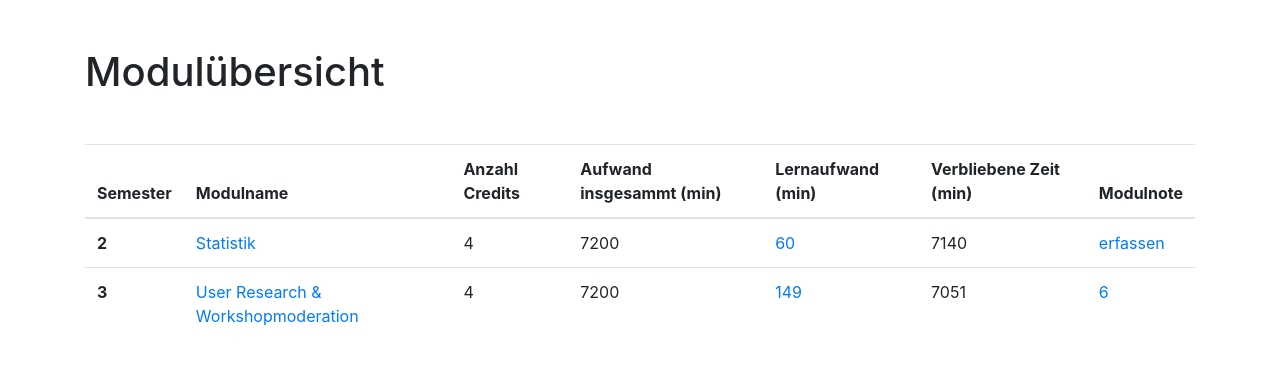
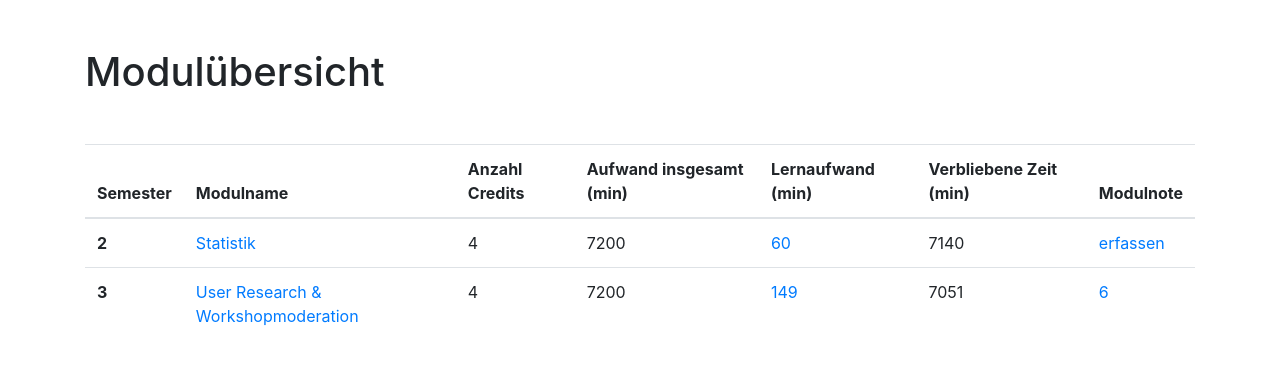
Before and after one commit to gloordaria/PROG2, a Flask app: page /moduluebersicht in a window 1280 px wide. Shown: the part 56-421 px from the top of the page. Run offline with Flask 2, Linux system fonts and the light colour scheme; some libraries are stand-ins or nearby versions.

Commit message:
Rechtschreibung

```diff
--- a/templates/moduluebersicht.html
+++ b/templates/moduluebersicht.html
@@ -16,7 +16,7 @@
           <th scope="col">Semester</th>     <!--Spaltenkopf erste Spalte-->
           <th scope="col">Modulname</th>    <!--Spaltenkopf zweite Spalte-->
           <th scope="col">Anzahl Credits</th>
-          <th scope="col">Aufwand insgesammt (min)</th>
+          <th scope="col">Aufwand insgesamt (min)</th>
           <th scope="col">Lernaufwand (min)</th>
           <th scope="col">Verbliebene Zeit (min)</th>
           <th scope="col">Modulnote</th>
```
